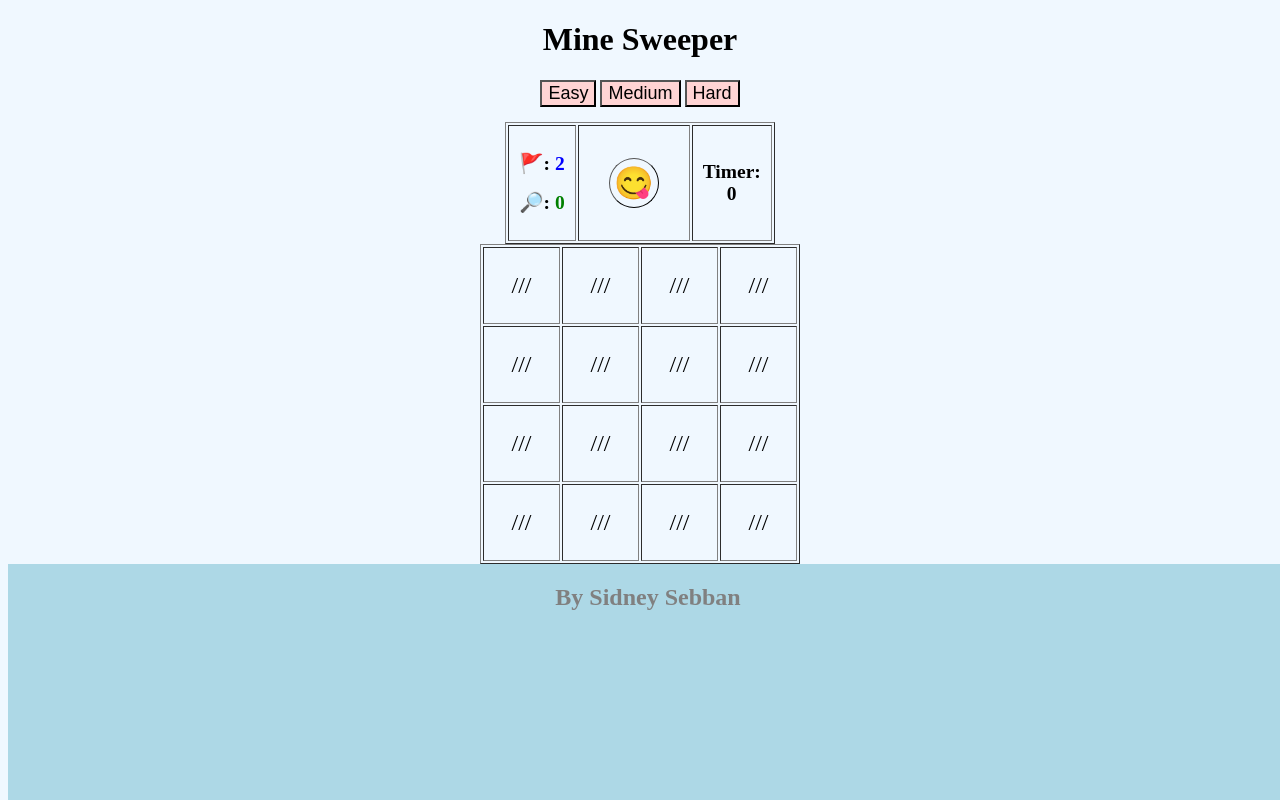
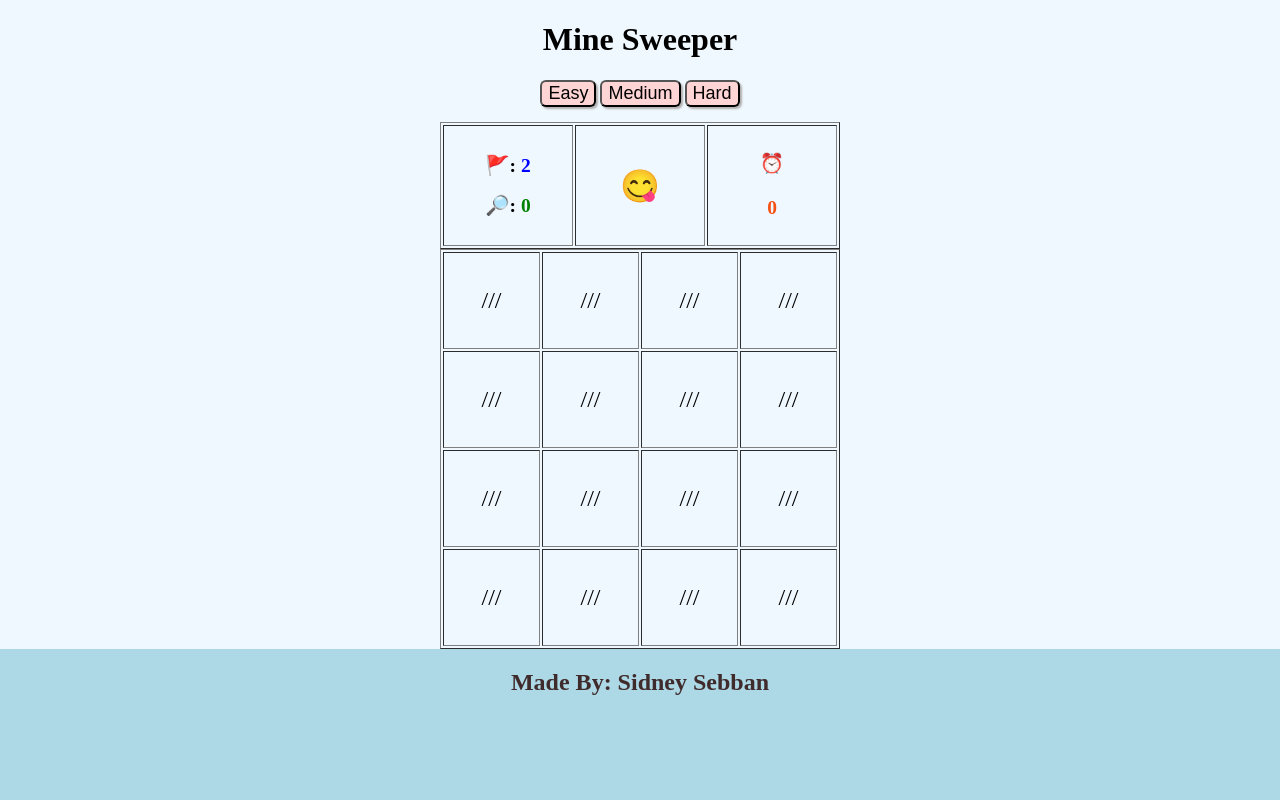
Before and after one commit to Darkfall48/Sprint-1-Mine-Sweeper, a plain HTML site: page index.html in a window 1280 px wide. Drawn offline with Linux system fonts and the light colour scheme.

Commit message:
CSS improvement
Improved the overall CSS of the page

```diff
--- a/CSS/style.css
+++ b/CSS/style.css
@@ -7,28 +7,40 @@ body {
   background-color: aliceblue;
 }
 
+.time {
+  color: rgb(245, 81, 21);
+}
+
 .face {
   background-color: aliceblue;
   margin: 20px;
   font-size: xx-large;
   border-radius: 25px;
-  border-width: 1px;
+  border-width: 0px;
   height: 50px;
   width: 50px;
   padding: 1px;
+  /* text-shadow: drop-shadow(5px 5px 10px #000); */
+  /* text-shadow: 0px 3px 3px rgba(255, 255, 255, 0.5); */
 }
 
 .face:hover {
   font-size: x-large;
+  cursor: pointer;
 }
 
 .difficulty {
   font-size: large;
   background-color: rgb(255, 212, 212);
+  border-radius: 6px;
+  border-width: 2px;
+  box-shadow: 2px 2px 2px rgb(177, 175, 175);
 }
 
 .difficulty:hover {
   background-color: pink;
+  cursor: pointer;
+  border-radius: 8px;
 }
 .difficulty:active {
   font-size: smaller;
@@ -38,24 +50,22 @@ body {
 footer {
   height: 500px;
   width: 100%;
+  left: 0px;
   position: fixed;
   padding-bottom: 420px;
   background-color: lightblue;
 }
 
 footer h2 {
-  color: grey;
+  color: rgb(63, 43, 43);
 }
 
 /*? DONE: Board keeps its position (shouldn't move) along all game phases */
 .board {
-  max-width: 320px;
-  min-width: 320px;
-  max-height: 320px;
-  min-height: 320px;
-  /* font-size: 32px; */
-  /* white-space: nowrap; */
-  /* position: absolute; */
+  /* background-image: linear-gradient(#38b6ff, #00d4ff); */
+  table-layout: fixed;
+  width: 400px;
+  height: 400px;
   margin-left: auto;
   margin-right: auto;
 }
@@ -63,14 +73,22 @@ footer h2 {
 .cell {
   /* white-space: nowrap; */
   /*? TODO DONE: cells are squares */
-  max-height: 50px;
+  /* max-height: 50px;
   min-height: 50px;
   max-width: 25px;
-  min-width: 25px;
+  min-width: 25px; */
+  /* table-layout: fixed; */
+  /* min-width: auto;
+  min-height: auto; */
+  width: 25px;
+  height: 25px;
   text-align: center;
   padding: auto;
   font-size: 24px;
+  /* margin-left: auto;
+  margin-right: auto; */
   /* font-size: XX-large; */
+  cursor: crosshair;
 }
 
 /* .isMarked {
@@ -78,13 +96,20 @@ footer h2 {
 } */
 
 .pannel {
+  background-color: aliceblue;
   margin-top: 15px;
   height: fit-content;
   width: fit-content;
   font-size: small;
   margin-left: auto;
   margin-right: auto;
+  table-layout: fixed;
+  width: 400px;
 }
 .pannel td {
   padding: 10px;
 }
+
+.dark {
+  background-color: rgb(180, 208, 218);
+}
--- a/Scripts/main.js
+++ b/Scripts/main.js
@@ -235,6 +235,7 @@ function cellClicked(elCell, i, j) {
   //   console.log(gBoard[i][j])
 
   //* Update the DOM
+  elCell.classList.add('dark')
   if (gBoard[i][j].isMine) {
     renderCell({ i, j }, MINE)
     //? DONE: Game Over!
@@ -323,6 +324,7 @@ function checkGameOver() {
     console.log('You Win!!!')
     const elFace = document.querySelector('.face')
     elFace.innerText = WINFACE
+    // TODO: Because of this function, the face change back to SAD
     gameIsOver()
   }
   //? DONE: and all the other cells are shown
--- a/index.html
+++ b/index.html
@@ -31,7 +31,10 @@
           <button class="face" onclick="initGame()">😋</button>
         </td>
         <td>
-          <h2>Timer: <br /><span class="time">00</span></h2>
+          <h2>
+            ⏰<br />
+            <br /><span class="time">00</span>
+          </h2>
         </td>
       </tbody>
     </table>
@@ -39,7 +42,7 @@
     <div class="board-table"></div>
     <!--? DONE: Add a footer at the bottom of the page with your full name. -->
     <footer>
-      <h2>By Sidney Sebban</h2>
+      <h2>Made By: Sidney Sebban</h2>
     </footer>
     <script src="Scripts/useful.js"></script>
     <script src="Scripts/main.js"></script>
```
